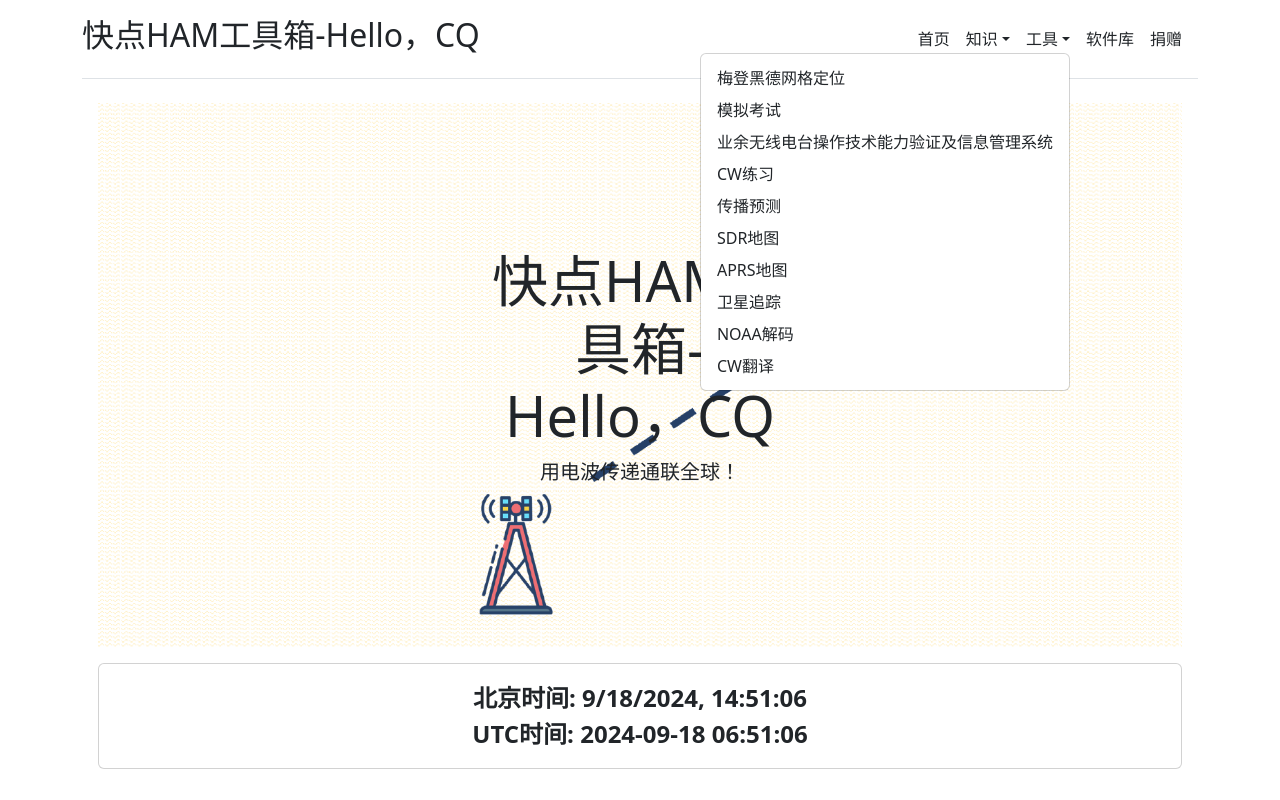
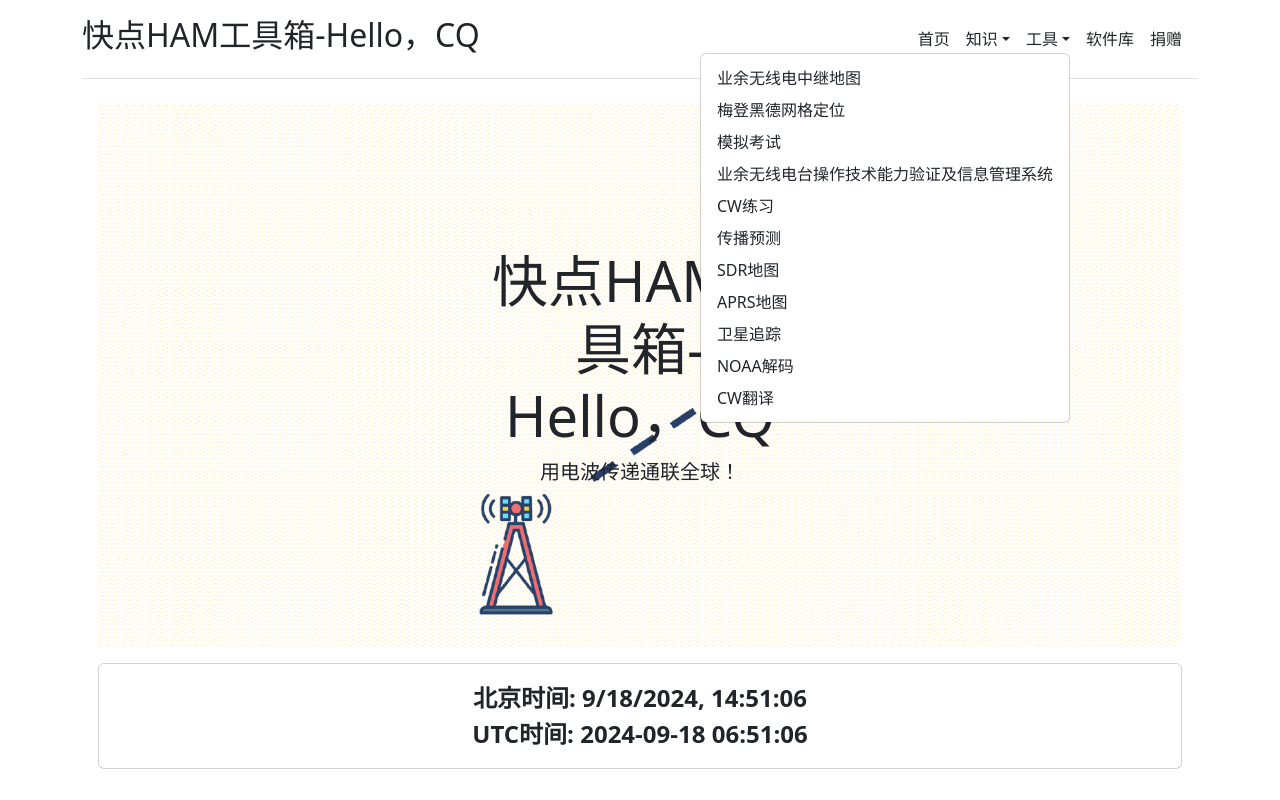
Before and after one commit to muzihuaner/ham-tools, a plain HTML site: page index.html in a window 1280 px wide. Both pictures are taken after a click on the button "工具". Shown: the top 800 px of the page. Drawn offline with nearby package versions, Linux system fonts and the light colour scheme.

Commit message:
Update index.html

```diff
--- a/index.html
+++ b/index.html
@@ -55,6 +55,7 @@
                         <a class="nav-link dropdown-toggle" data-bs-toggle="dropdown" href="#" role="button"
                             aria-expanded="false">工具</a>
                         <ul class="dropdown-menu">
+                            <li><a class="dropdown-item" href="https://repeater.quickso.cn/">业余无线电中继地图</a></li>
                             <li><a class="dropdown-item" href="https://qth.quickso.cn/">梅登黑德网格定位</a></li>
                             <li><a class="dropdown-item" href="https://www.cqid.cn/">模拟考试</a></li>
                             <li><a class="dropdown-item" href="http://82.157.138.16:8091/CRAC/crac/index.html">业余无线电台操作技术能力验证及信息管理系统</a></li>
```
